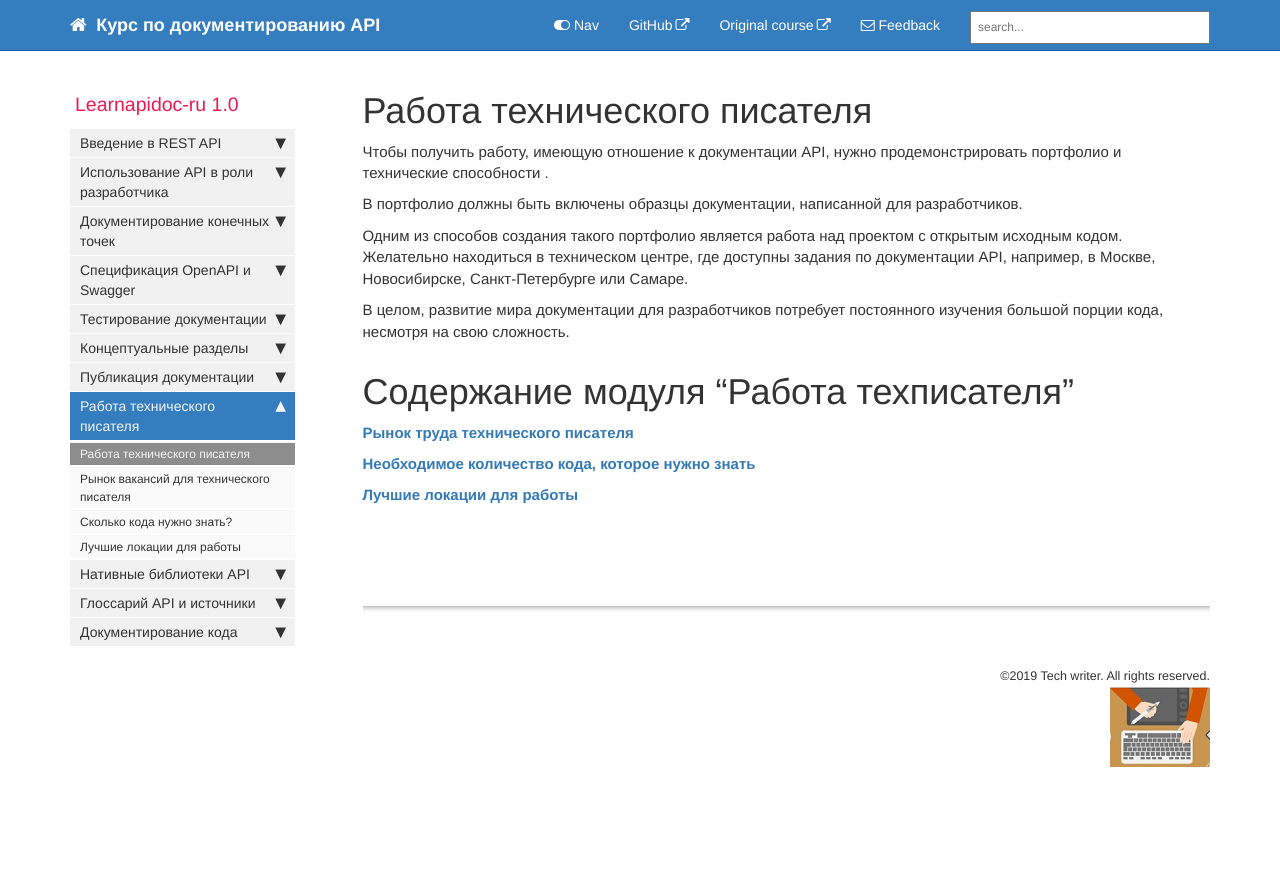
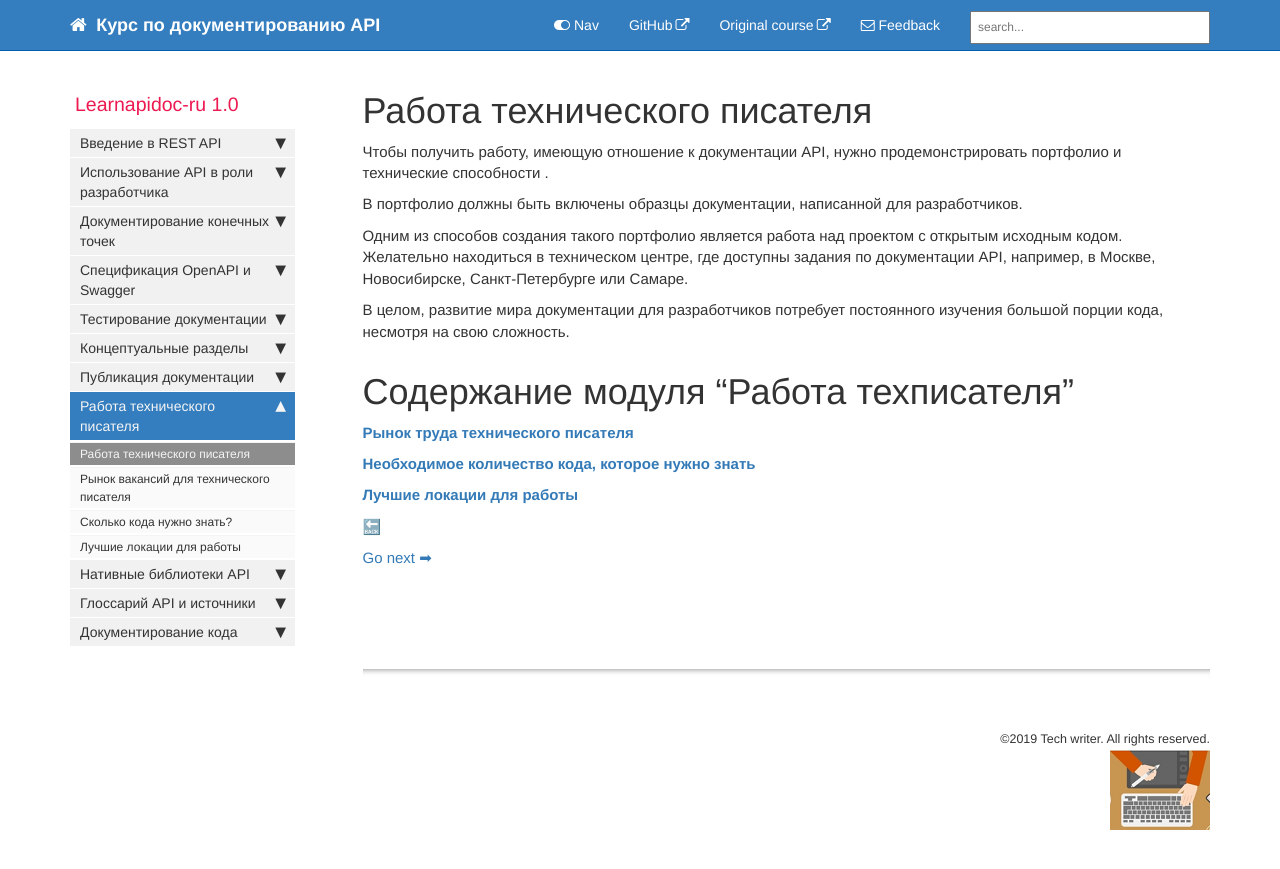
Before and after one commit to Starkovden/Starkovden.github.io, a Jekyll site: the page built from pages/getting-job/about-eigth-module.md, in a window 1280 px wide. Shown: the top 869 px of the page. Built offline with Jekyll 4.4.1, drawn with Linux system fonts in a browser that asks for light colours; nearby versions of some CDN libraries; comment, search, counter and statistics services are not loaded.

Commit message:
добавил переходы по соседним разделам

```diff
--- a/pages/getting-job/about-eigth-module.md
+++ b/pages/getting-job/about-eigth-module.md
@@ -21,3 +21,7 @@
 [**Необходимое количество кода, которое нужно знать**](how-much-code-to-know.html)
 
 [**Лучшие локации для работы**](best-locations.html)
+
+[🔙](Switching-tools.html)
+
+[Go next ➡](job-market.html)
```
